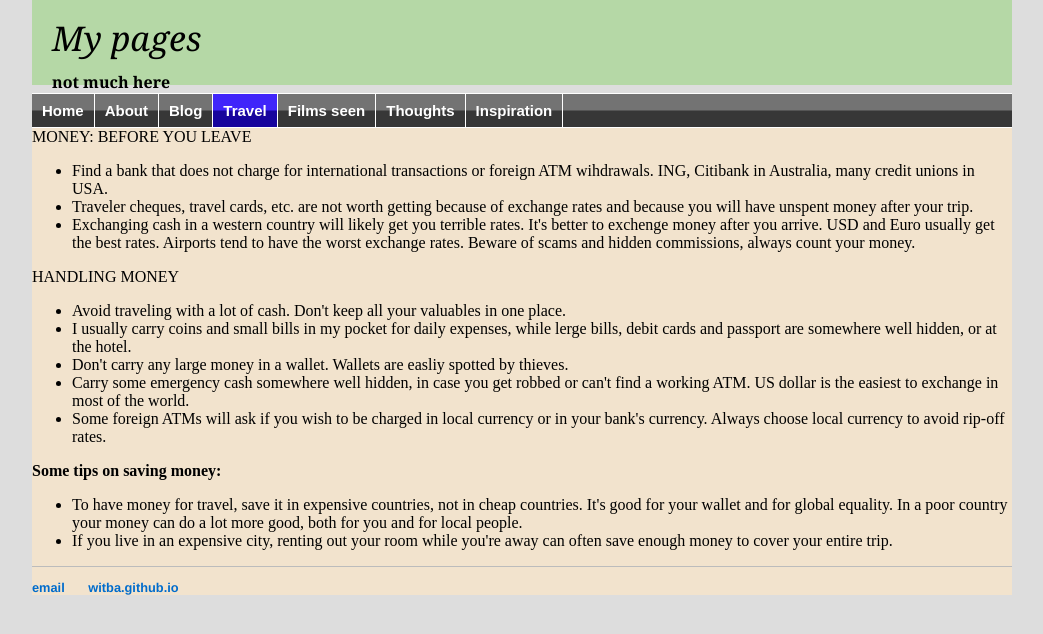
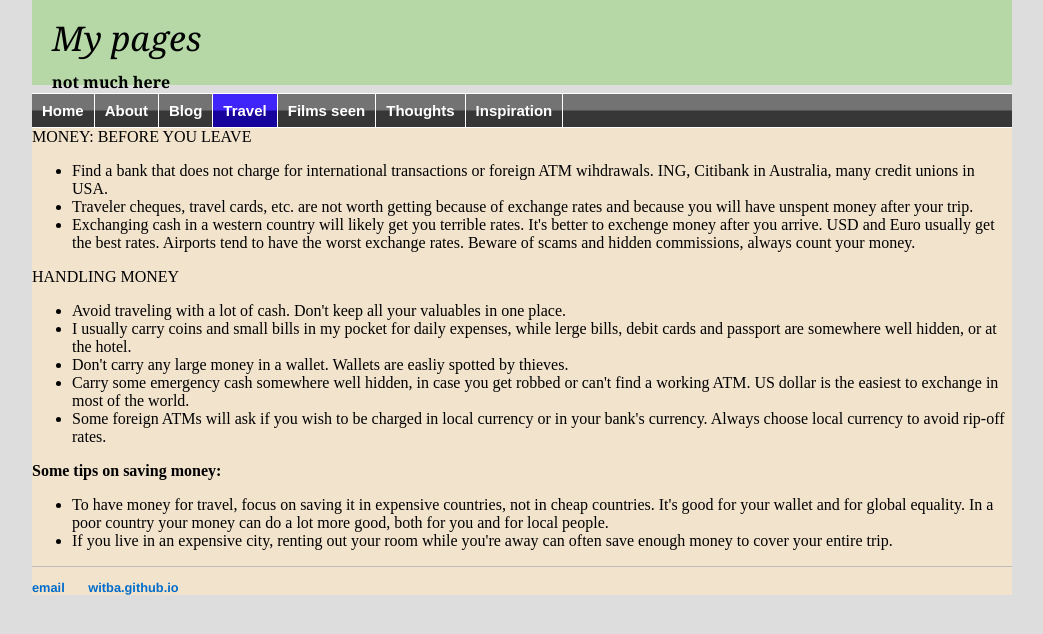
Before and after one commit to witba/witba.github.io, a Jekyll site: the page built from travel/money.html, in a window 1280 px wide. Shown: the top 634 px of the page, without its empty margins (118-1161 px from the left). Built offline with Jekyll 4.4.1, drawn with Linux system fonts in a browser that asks for light colours.

Commit message:
Update money.html

```diff
--- a/travel/money.html
+++ b/travel/money.html
@@ -21,7 +21,7 @@
 </ul>
 <b>Some tips on saving money:</b><br>
 <ul>
-<li>To have money for travel, save it in expensive countries, not in cheap countries. It's good for your wallet and for global equality. In a poor country your money can do a lot more good, both for you and for local people.
+<li>To have money for travel, focus on saving it in expensive countries, not in cheap countries. It's good for your wallet and for global equality. In a poor country your money can do a lot more good, both for you and for local people.
 <li>If you live in an expensive city, renting out your room while you're away can often save enough money to cover your entire trip.
 </ul>
 
```
